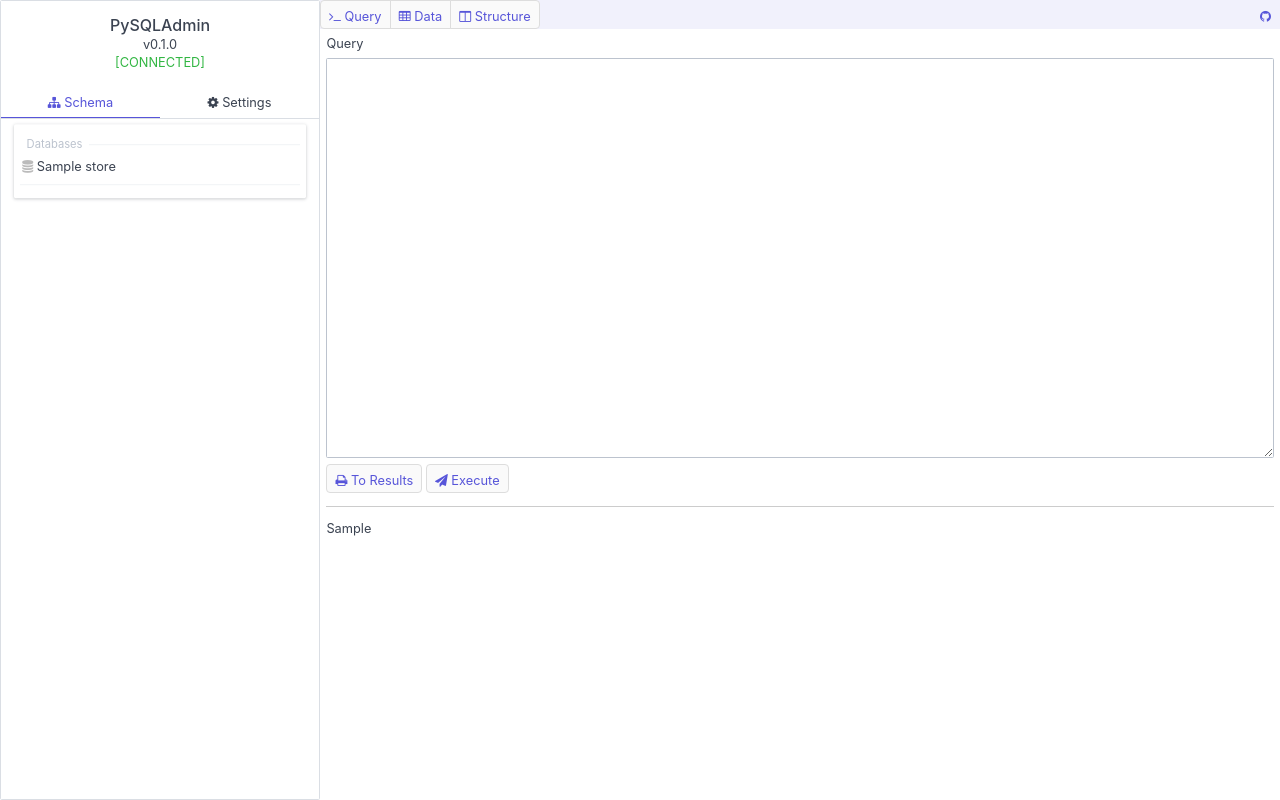
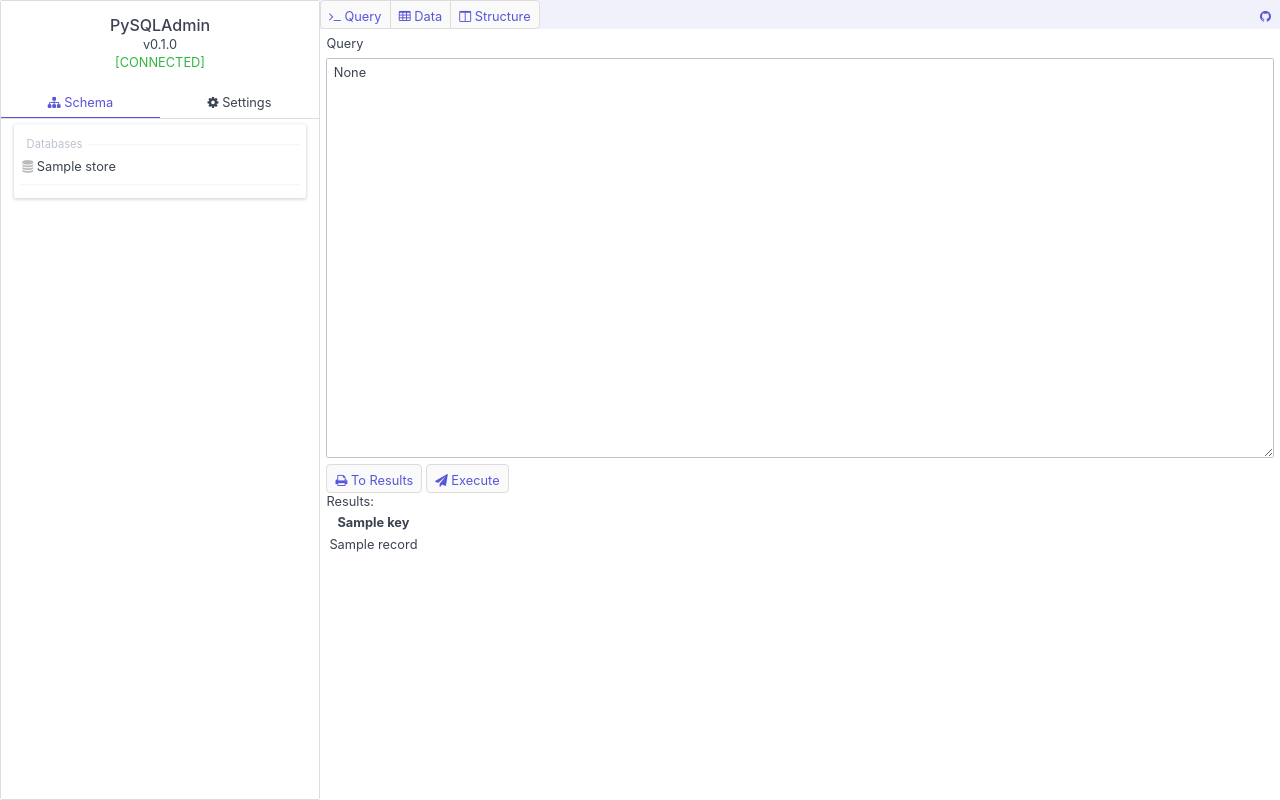
Before and after one commit to legendary-jld/pysqladmin, a Flask app: template templates/query.html in a window 1280 px wide. Run offline with Flask 2, Linux system fonts and the light colour scheme; the visitor is signed in with stand-in values (Sample User, id 1); tables that the repository leaves empty hold one stand-in row (values such as "Sample post"); the template is opened without the code that fills it: most values are stand-ins (such as "Sample title", 1, 10 or a date in 2020); some libraries are stand-ins or nearby versions.

Commit message:
Debug cleanup and output table

```diff
--- a/templates/query.html
+++ b/templates/query.html
@@ -10,7 +10,7 @@
         <input type="hidden" id="to_results" name="to_results" value="0" />
         <div class="form-group">
           <label class="form-label" for="query-input">Query</label>
-          <textarea class="form-input" id="query-input" name="sql_input" style="min-height:50vh;"></textarea>
+          <textarea class="form-input" id="query-input" name="sql_input" style="min-height:50vh;">{{request.form.get('sql_input')}}</textarea>
         </div>
         <div class="form-group">
           <button class="btn" id="btn-query-toresults"><i class="fa fa-print"></i> To Results</button>
@@ -18,14 +18,38 @@
         </div>
       </form>
       {% if query -%}
+        <hr />
         {% if query['error'] -%}
         <div class="text-danger">{{query['error']}}</div>
         {% endif -%}
-        <div><small class="text-muted">{{query['execution-time']}}</small></div>
+        <div><small class="text-muted">Run time: {{query['execution-time']}} seconds</small></div>
       {% endif -%}
       {% if query_results -%}
-      <hr />
-        {{query_results}}
+        <div>Results:</div>
+        <table class="results-output">
+          {% for record in query_results -%}
+            {% if loop.first -%}
+            <thead>
+              <tr>
+              {% for key in record -%}
+              <th>{{key}}</th>
+              {% endfor -%}
+              </tr>
+            </thead>
+            <tbody>
+            {% endif -%}
+
+            <tr>
+            {% for key in record -%}
+            <td>{{record[key]}}</td>
+            {% endfor -%}
+            </tr>
+
+            {% if loop.last %}
+            </tbody>
+            {% endif %}
+          {% endfor -%}
+        </table>
       {% endif -%}
     </div>
   </div>
--- a/wsgi.py
+++ b/wsgi.py
@@ -77,9 +77,9 @@ def before_request():
 
     if not session.get("logged_in"):
         if g.request_info["ip_address"] in app.config.get("TRUSTED_IP_ADDRESSES"):
-            app_print("PASSED AS TRUSTED IP")
+            # app_print("PASSED AS TRUSTED IP")
             if not session.get("OPENSHIFT") and app.config.get("OPENSHIFT_BUILD_NAMESPACE"):
-                app_print("RECOGNIZED AS OPENSHIFT")
+                # app_print("RECOGNIZED AS OPENSHIFT")
                 session["OPENSHIFT"] = True
                 session["OPENSHIFT_VERSION"] = 3
                 session["logged_in"] = True
@@ -104,9 +104,9 @@ def before_request():
         g.credentials = None
 
     if not session.get("csrf_token"):
-        print("OLD SESSION TOKEN:", session.get('csrf_token'))
+        # print("OLD SESSION TOKEN:", session.get('csrf_token'))
         session["csrf_token"] = "csrf_{0}".format(str(uuid.uuid4()))
-        print("NEW SESSION TOKEN:", session.get('csrf_token'))
+        # print("NEW SESSION TOKEN:", session.get('csrf_token'))
 
     # app_print(session)
 
@@ -135,8 +135,8 @@ def app_query():
     if request.form:
         csrf_token = request.form.get("csrf_token")
         if session.get("csrf_token") !=  csrf_token:
-            print("SESSION CSRF:", session.get("csrf_token"))
-            print("FORM CSRF:", csrf_token)
+            # print("SESSION CSRF:", session.get("csrf_token"))
+            # print("FORM CSRF:", csrf_token)
             abort(400)
         sql_input = request.form.get("sql_input")
         to_results = request.form.get("to_results")
```
